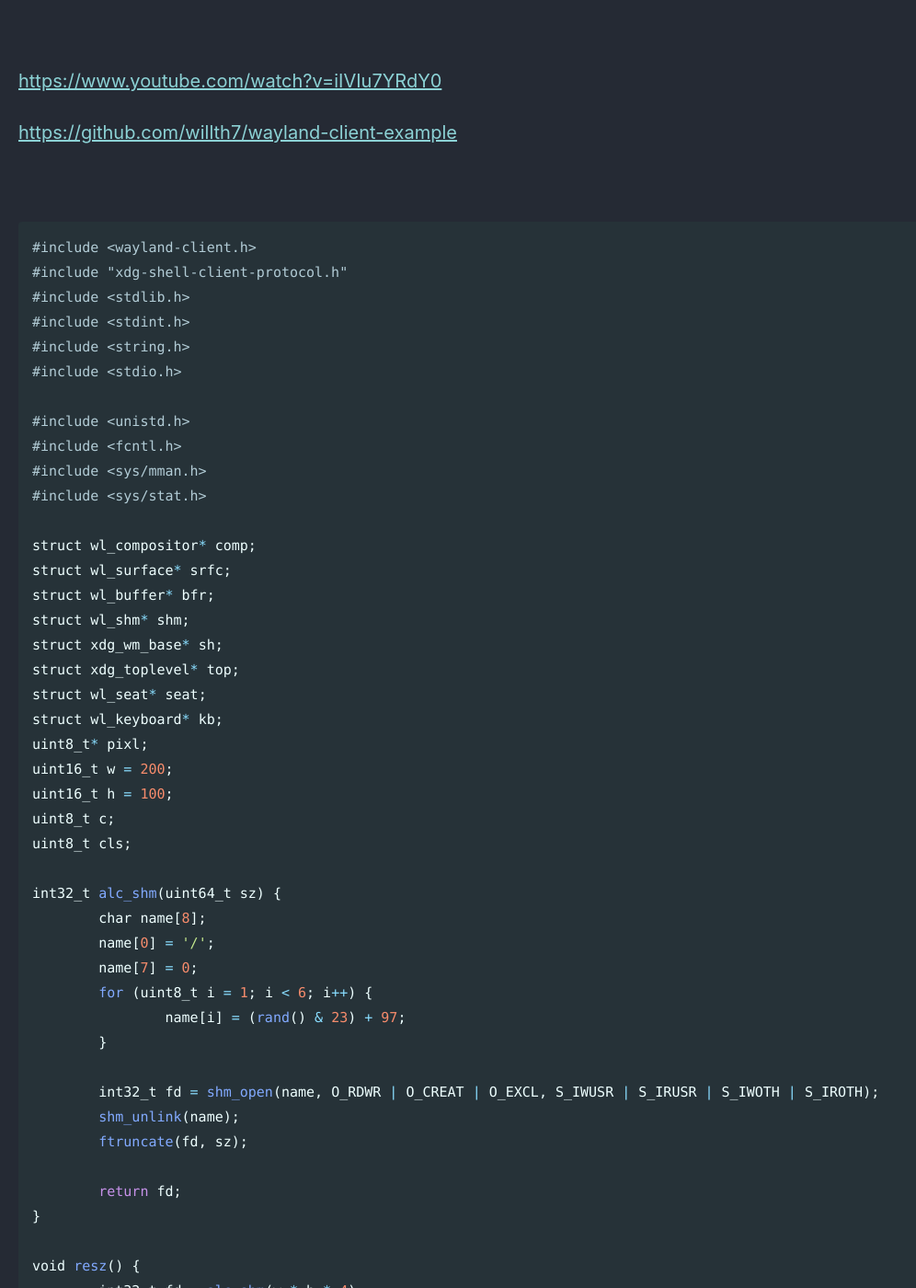
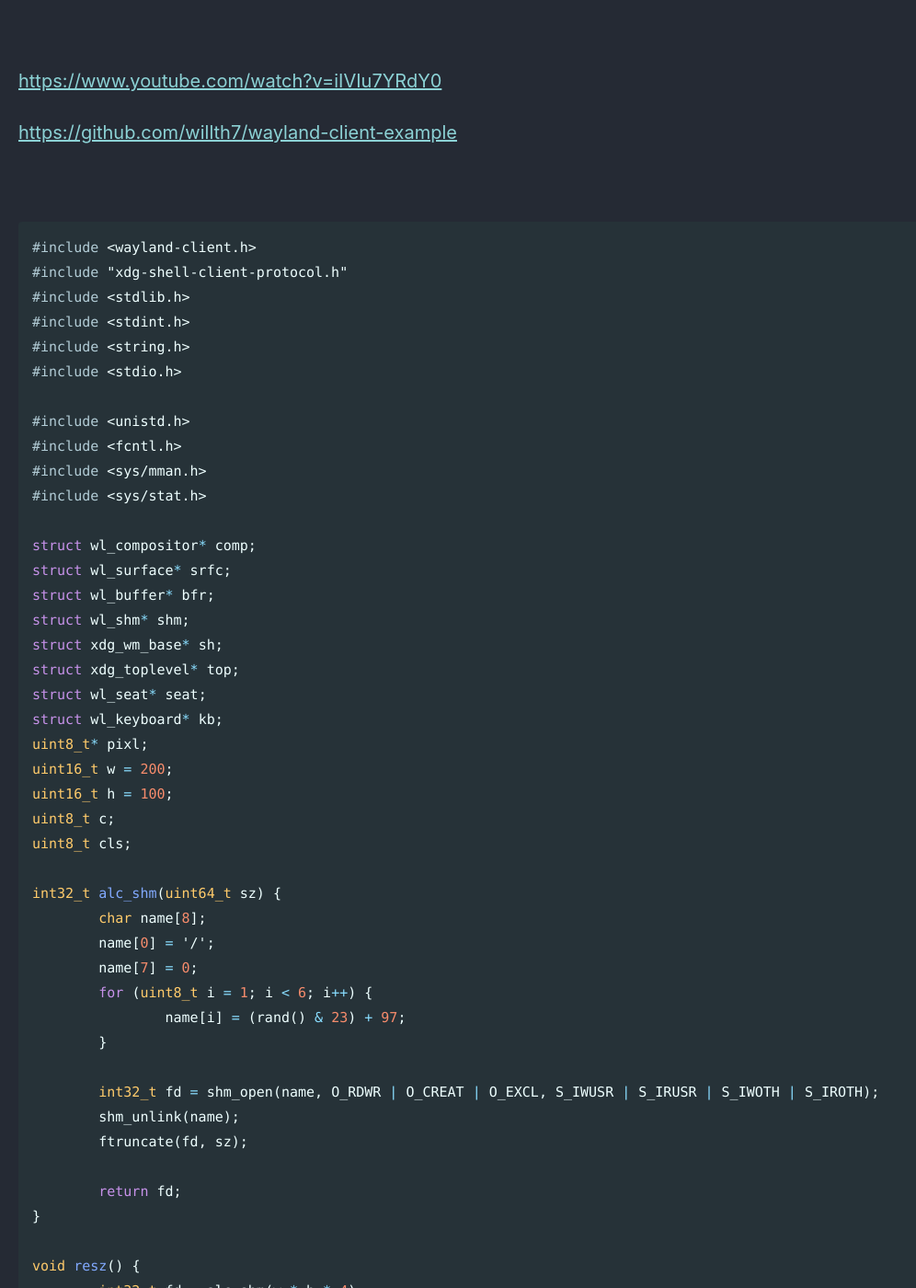
Before and after one commit to Connor-McCartney/Connor-McCartney.github.io, a Jekyll site: the page built from _pages/misc/xguic.md, in a window 1280 px wide and 1400 px high, scrolled down 16095 px. Shown: the whole window at 92% size, without its empty margins (0-996 px from the left). Built offline with Jekyll 4.4.1, drawn with Linux system fonts in a browser that asks for light colours; cached includes are drawn as plain includes; some of the changed text lies outside the part shown.

Commit message:
Update xguic.md

````diff
--- a/_pages/misc/xguic.md
+++ b/_pages/misc/xguic.md
@@ -625,7 +625,7 @@ Wayland window:
 
 <br>
 
-```python
+```c
 #include <wayland-client.h>
 #include "xdg-shell-client-protocol.h"
 #include <stdlib.h>
````
